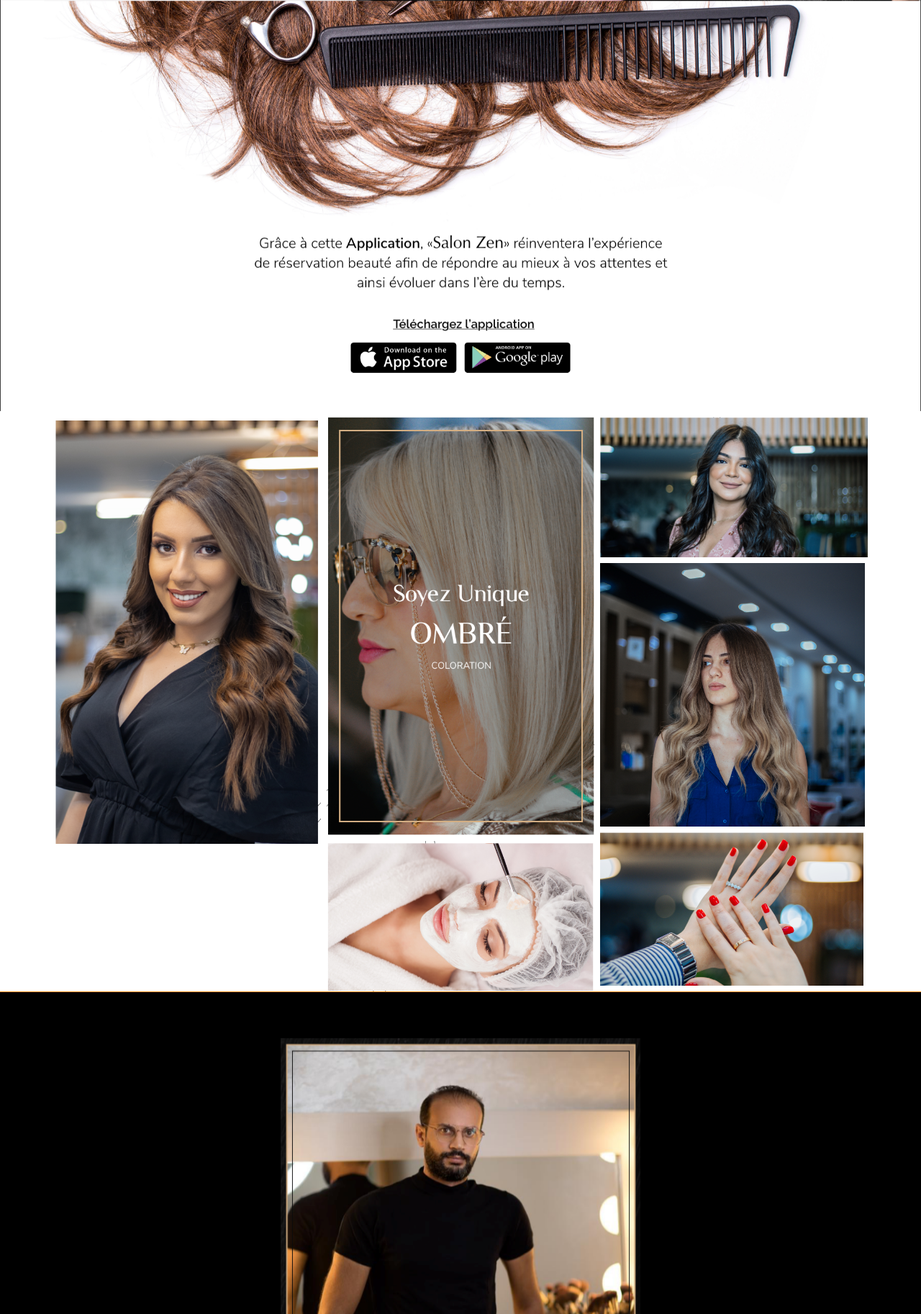
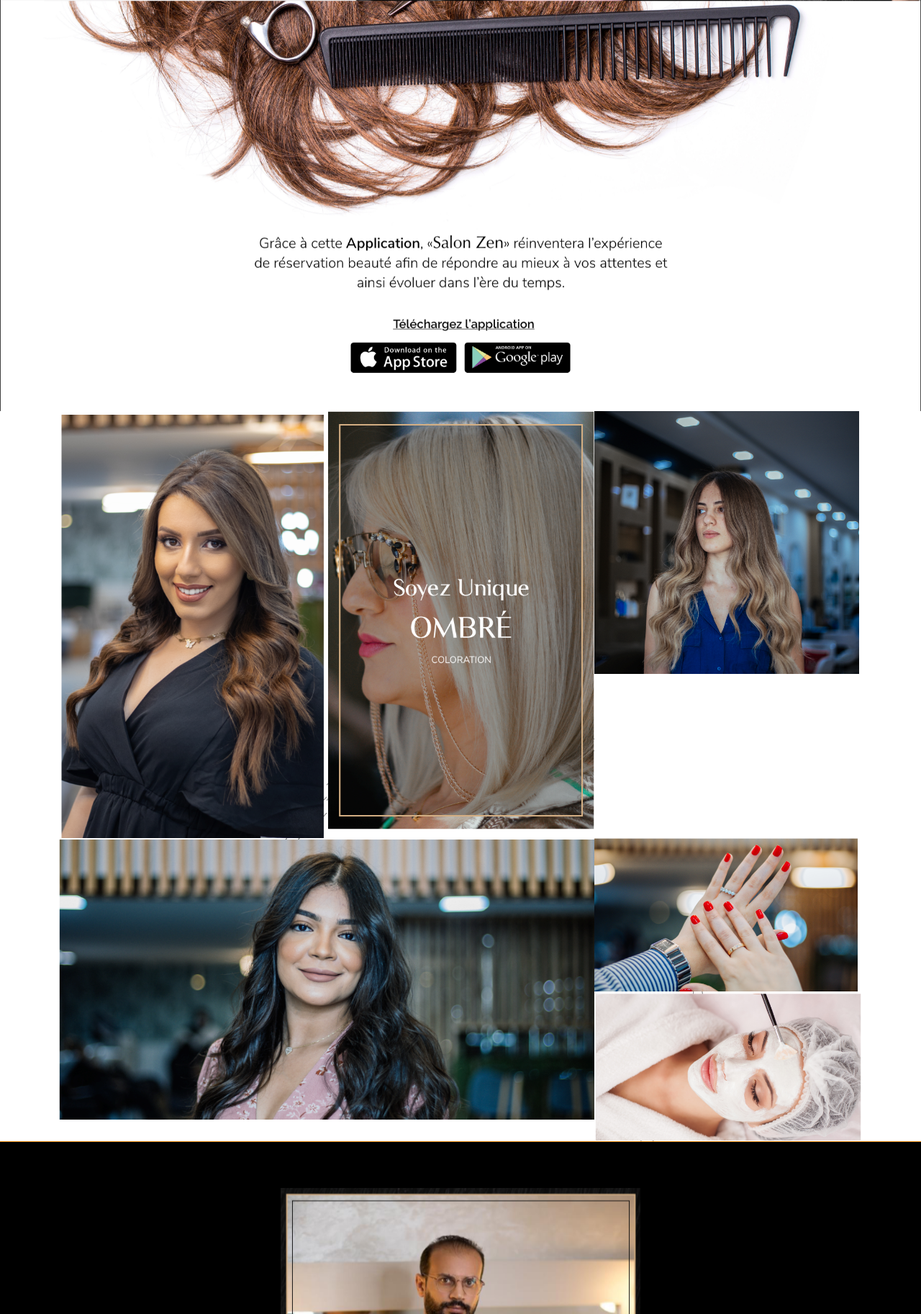
Before and after one commit to lahcen001/salon_zen, a PHP site: page / in a window 1280 px wide. Shown: the part 2655-4480 px from the top of the page at 72% size. Run offline with PHP 8.4, Linux system fonts and the light colour scheme; some libraries are stand-ins or nearby versions.

Commit message:
gallerie 1

```diff
--- a/index.html
+++ b/index.html
@@ -355,20 +355,17 @@
     <div class="container">
         <div class="row">
             <div class="column">
-                <img src="./img/gallerie/1.png">
+                <img class="img1  item1" src="./img/gallerie/1.png">
+                <img class="img1 item2" src="./img/gallerie/2.png">
+                <img class="img1 item4" src="./img/gallerie/4.png">
+                <img class="img1 item3" src="./img/gallerie/3.png">
+                <img class="img1 item5" src="./img/gallerie/5.png">
+                <img class="img1 item6" src="./img/gallerie/6.png">
+                <!-- <img src="./img/gallerie/6.png">
+                <img src="./img/gallerie/3.png">
+                <img src="./img/gallerie/5.png"> -->
+            </div>
 
-
-            </div>
-            <div class="column">
-                <img src="./img/gallerie/2.png">
-                <img src="./img/gallerie/6.png">
-
-            </div>
-            <div class="column">
-                <img src="./img/gallerie/3.png">
-                <img src="./img/gallerie/4.png">
-                <img src="./img/gallerie/5.png">
-            </div>
 
         </div>
     </div>
--- a/style.css
+++ b/style.css
@@ -298,36 +298,31 @@ button {
 
   /* Create four equal columns that sits next to each other */
   .column {
-    flex: 33.33%;
-    max-width: 33.33%;
-    padding: 0 4px;
+   display: grid;
+   grid-template-areas:" item1 item2 item4   "
+                       " item3 item3 item5  "
+                       " item3 item3 item6   "
+   ;
+  }
+  .img1{
+    max-width: 100%;
   }
   .column1 {
-    flex: 66.66%;
-    max-width: 66.66%;
-    padding: 0 4px;
-    width: 100%;
+    display: grid;
+
+   }
+   .img1{
+     max-width: 100%;
+   }
+   .item1{
+     grid-area: item1;
+   }
+   .item2{
+    grid-area: item2;
   }
-
-
-  .column img {
-    margin-top: 8px;
-    vertical-align: middle;
-    width: 100%;
+  .item4{
+    grid-area: item4;
   }
-
-  /* Responsive layout - makes a two column-layout instead of four columns */
-  @media screen and (max-width: 800px) {
-    .column {
-      flex: 50%;
-      max-width: 50%;
-    }
+  .item3{
+    grid-area: item3;
   }
-
-  /* Responsive layout - makes the two columns stack on top of each other instead of next to each other */
-  @media screen and (max-width: 600px) {
-    .column {
-      flex: 100%;
-      max-width: 100%;
-    }
-  }
```
Also changed, not shown: test.html (added, +28 -0 lines).
